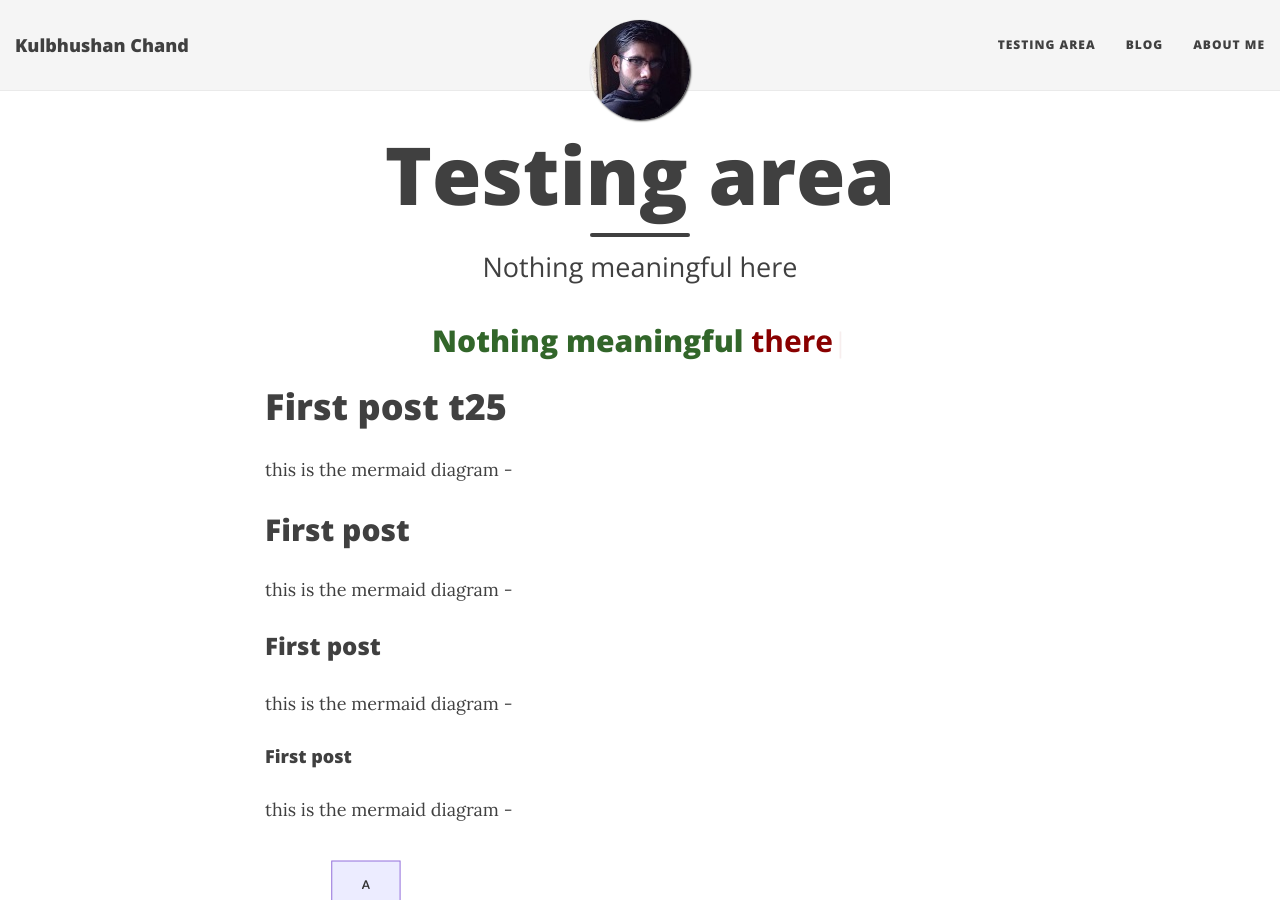
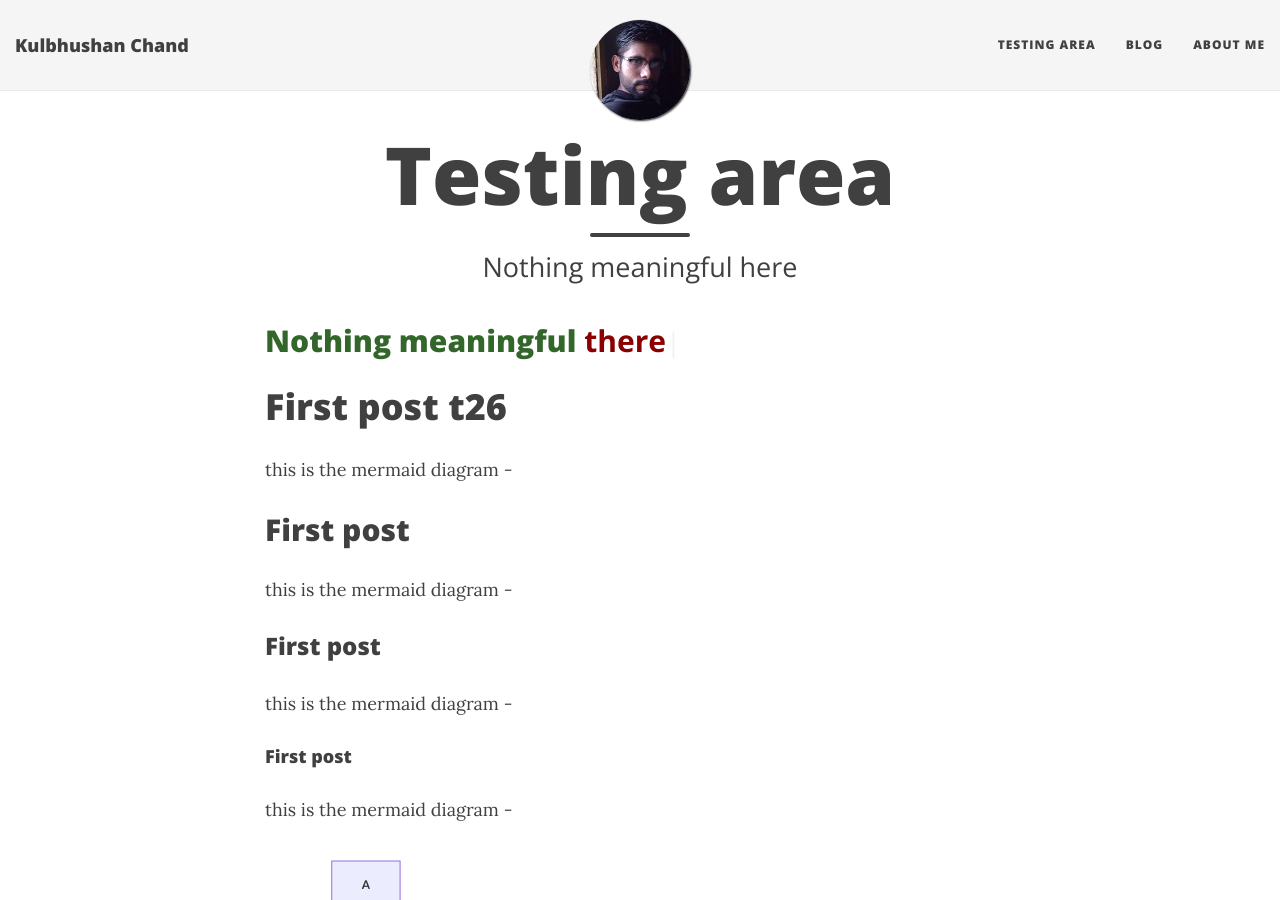
Before and after one commit to kulbhushanchand/kulbhushan-chand.github.io-v1, a Jekyll site: the page built from _pages/testing-area.md, in a window 1280 px wide and 900 px high. Built offline with Jekyll 4.4.1, drawn with Linux system fonts in a browser that asks for light colours; nearby versions of some CDN libraries; a style sheet for code colours, icons or effects is not loaded.

Commit message:
Update testing-area.md

```diff
--- a/_pages/testing-area.md
+++ b/_pages/testing-area.md
@@ -22,7 +22,7 @@ ext-lib:
 <div class="mobile-js-hide">
   <div class="row">
     <div class="col-sm-12">
-      <div class="text-center" style="color:#890000">
+      <div style="color:#890000">
         <h2> <span class="typedLine1" style="color:#32662a" ></span></h2>
       </div>
     </div>
@@ -30,7 +30,7 @@ ext-lib:
  </div>
 
 
-# First post t25
+# First post t26
 
 this is the mermaid diagram -
 
```
